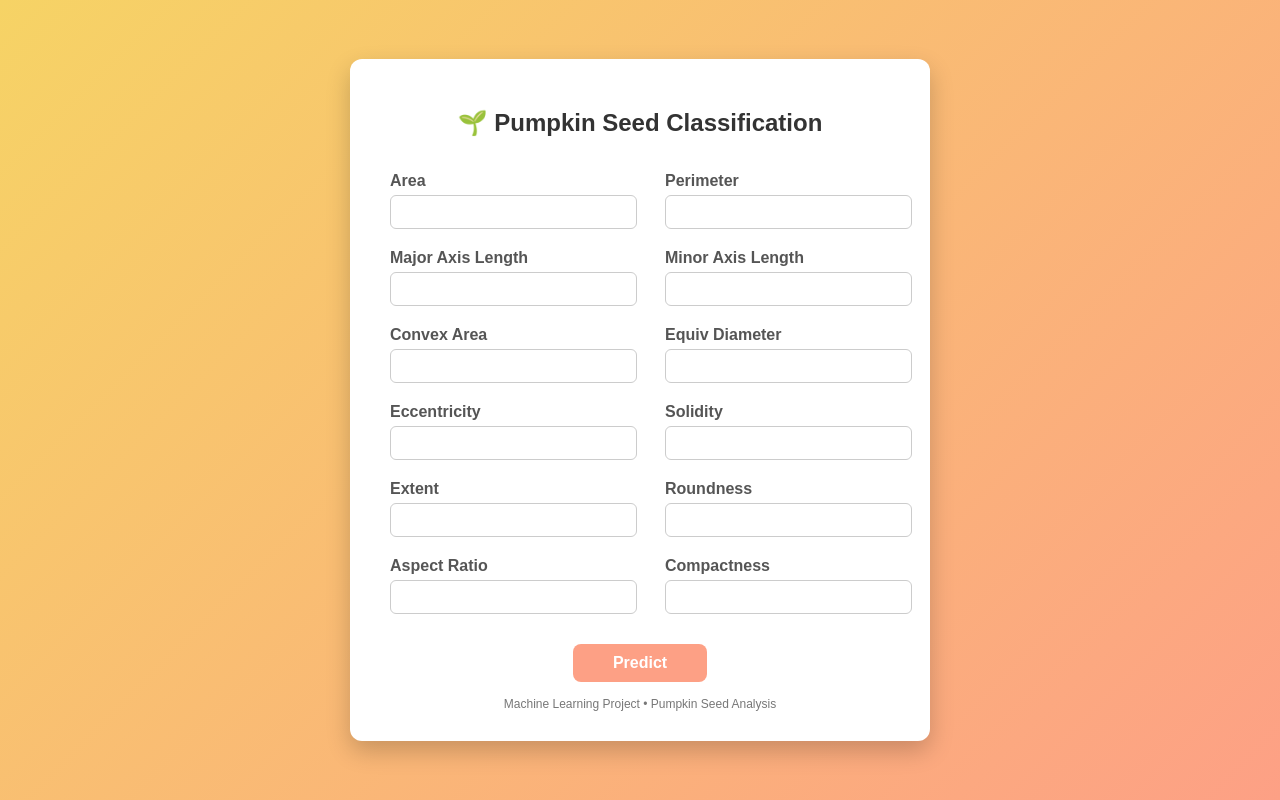
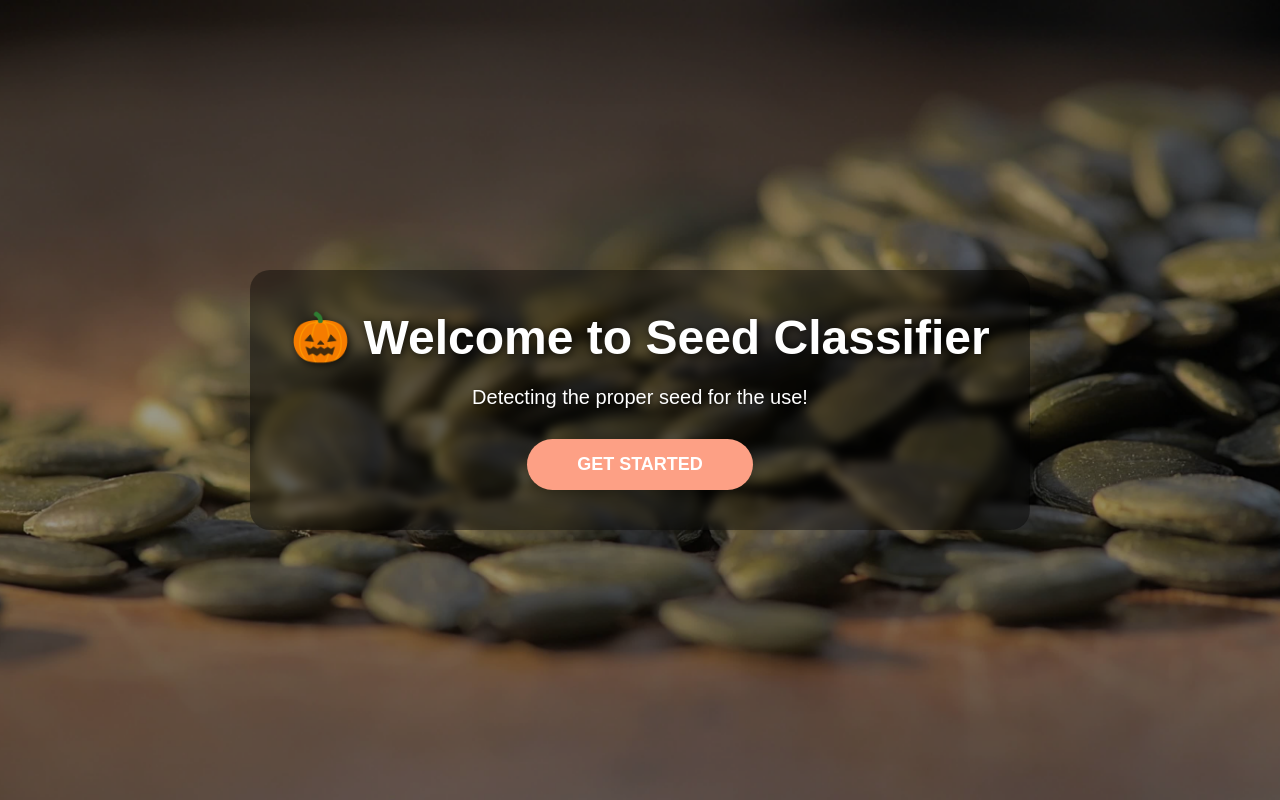
Before and after one commit to Aditya4041/pumpkin-seed-predictor, a Flask app: page / in a window 1280 px wide. Run offline with Flask 3, Linux system fonts and the light colour scheme; parts of the project's set-up code (start-up, migrations or seed data) failed here and were passed over.

Commit message:
welcome page

```diff
--- a/PumpkinSeedsML-main/app.py
+++ b/PumpkinSeedsML-main/app.py
@@ -9,6 +9,10 @@ with open('model.pkl', 'rb') as file:
     model = pickle.load(file)
 
 @app.route('/')
+def welcome():
+    return render_template('welcome.html')
+
+@app.route('/form')
 def home():
     return render_template('index.html')
 
--- a/PumpkinSeedsML-main/templates/predict.html
+++ b/PumpkinSeedsML-main/templates/predict.html
@@ -62,7 +62,7 @@
         {{ prediction }}
     </div>
 
-    <a href="/">🔙 Go Back</a>
+<a href="/form">🔙 Go Back</a>
 </div>
 
 </body>
--- /dev/null
+++ b/PumpkinSeedsML-main/templates/welcome.html
@@ -0,0 +1,86 @@
+<!DOCTYPE html>
+<html lang="en">
+<head>
+    <meta charset="UTF-8">
+    <title>Welcome - Pumpkin Seed Classifier</title>
+    <style>
+        * {
+            margin: 0;
+            padding: 0;
+            box-sizing: border-box;
+        }
+
+        body {
+            font-family: Arial, Helvetica, sans-serif;
+            min-height: 100vh;
+            display: flex;
+            justify-content: center;
+            align-items: center;
+            position: relative;
+            overflow: hidden;
+        }
+
+        body::before {
+            content: '';
+            position: absolute;
+            top: 0;
+            left: 0;
+            width: 100%;
+            height: 100%;
+            background: url('/static/seeds.png') center/cover no-repeat;
+            filter: brightness(0.6);
+            z-index: -1;
+        }
+
+        .welcome-container {
+            text-align: center;
+            color: white;
+            z-index: 1;
+            padding: 40px;
+            background: rgba(0, 0, 0, 0.4);
+            border-radius: 20px;
+            backdrop-filter: blur(5px);
+        }
+
+        h1 {
+            font-size: 48px;
+            margin-bottom: 20px;
+            text-shadow: 2px 2px 8px rgba(0,0,0,0.7);
+        }
+
+        p {
+            font-size: 20px;
+            margin-bottom: 30px;
+            text-shadow: 1px 1px 4px rgba(0,0,0,0.7);
+        }
+
+        .btn-start {
+            display: inline-block;
+            padding: 15px 50px;
+            background: #fda085;
+            color: white;
+            text-decoration: none;
+            font-size: 18px;
+            font-weight: bold;
+            border-radius: 50px;
+            transition: 0.3s;
+            box-shadow: 0 5px 15px rgba(0,0,0,0.3);
+        }
+
+        .btn-start:hover {
+            background: #f57c00;
+            transform: translateY(-3px);
+            box-shadow: 0 8px 20px rgba(0,0,0,0.4);
+        }
+    </style>
+</head>
+<body>
+
+<div class="welcome-container">
+    <h1>🎃 Welcome to Seed Classifier</h1>
+    <p>Detecting the proper seed for the use!</p>
+    <a href="/form" class="btn-start">GET STARTED</a>
+</div>
+
+</body>
+</html>
```
Also changed, not shown: PumpkinSeedsML-main/static/seeds.png (added).
